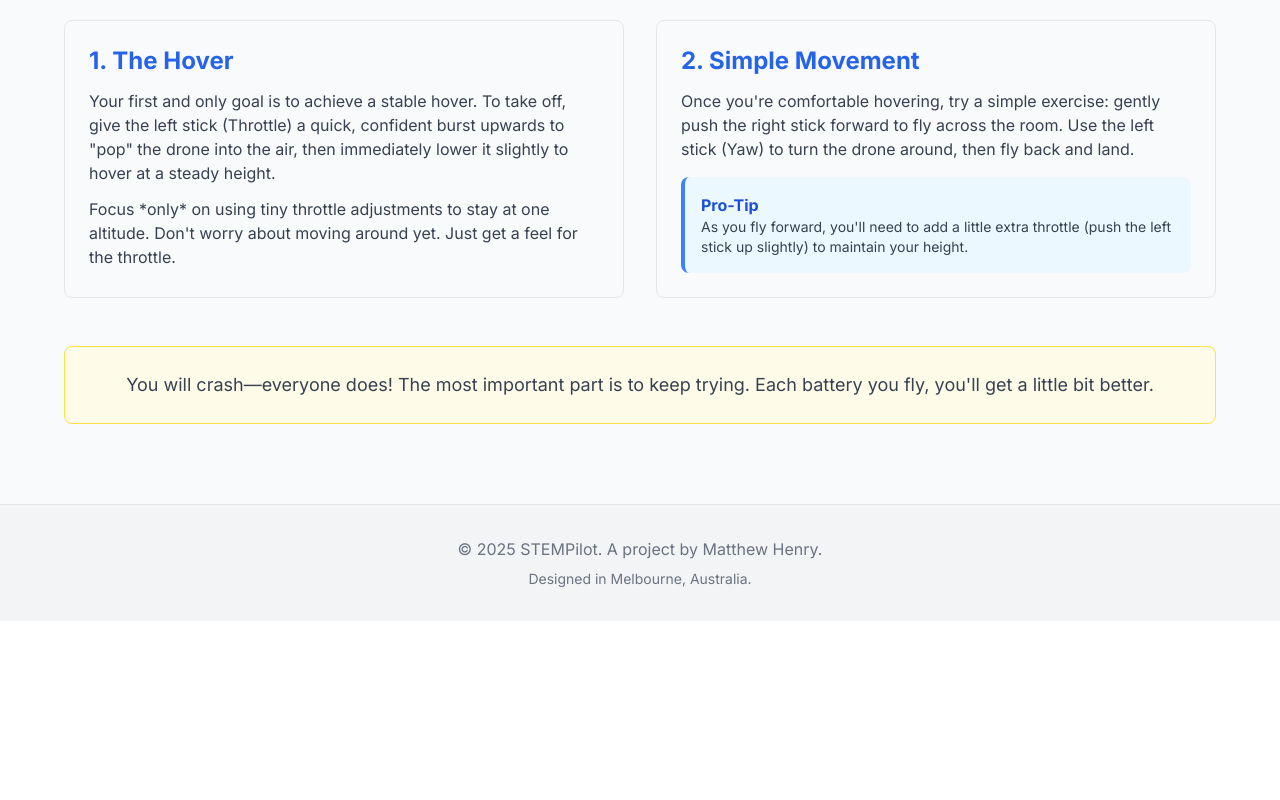
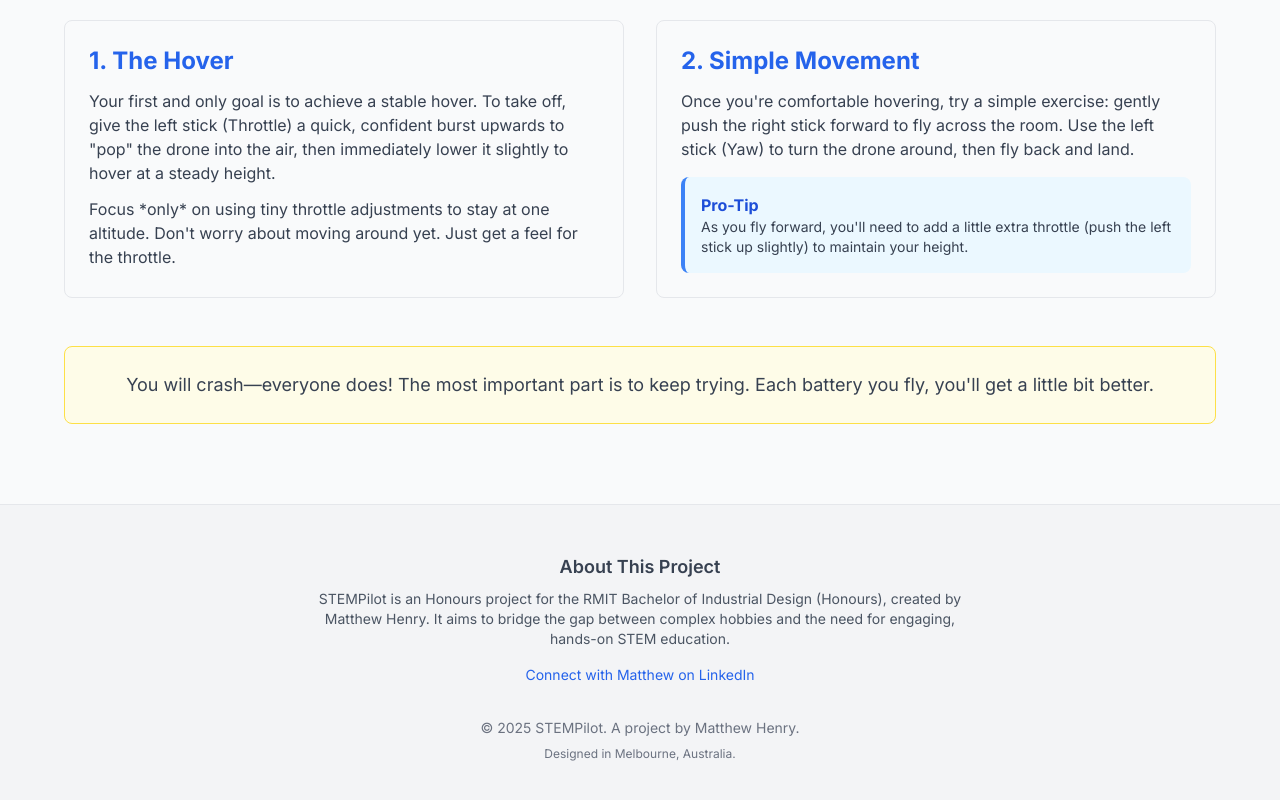
Before and after one commit to mh907873-creator/STEMPilot-Website, a plain HTML site: page index.html in a window 1280 px wide. Shown: the part 6644-7444 px from the top of the page. Before the commit the page ends 7265 px from the top, so only its background shows below. Drawn offline with nearby package versions, Linux system fonts and the light colour scheme; a web font is replaced by a local one.

Commit message:
Update index.html

```diff
--- a/index.html
+++ b/index.html
@@ -605,9 +605,20 @@
     </main>
 
     <footer class="bg-gray-100 border-t border-gray-200"> <!-- Changed bg -->
-        <div class="container mx-auto py-8 px-8 text-center text-gray-500">
-            <p>&copy; 2025 STEMPilot. A project by Matthew Henry.</p>
-            <p class="text-sm mt-2">Designed in Melbourne, Australia.</p>
+        <div class="container mx-auto py-12 px-8 text-center text-gray-500">
+             <!-- NEW "About" Section -->
+            <div class="max-w-2xl mx-auto mb-8">
+                <h4 class="text-lg font-semibold text-gray-700">About This Project</h4>
+                <p class="mt-2 text-sm text-gray-600">
+                    STEMPilot is an Honours project for the RMIT Bachelor of Industrial Design (Honours), created by Matthew Henry. It aims to bridge the gap between complex hobbies and the need for engaging, hands-on STEM education.
+                </p>
+                <a href="https://www.linkedin.com/in/matthew-henry-design/" target="_blank" rel="noopener noreferrer" class="mt-4 inline-block text-sm text-blue-600 hover:underline">
+                    Connect with Matthew on LinkedIn
+                </a>
+            </div>
+
+            <p class="text-sm">&copy; 2025 STEMPilot. A project by Matthew Henry.</p>
+            <p class="text-xs mt-2">Designed in Melbourne, Australia.</p>
         </div>
     </footer>
 
@@ -1147,8 +1158,8 @@
                     responseDiv.style.display = 'block';
                 } catch (error) {
                     console.error("Error calling Gemini API:", error);
-                    aiResponseDiv.innerText = "Sorry, I couldn't get a response. Please try again later.";
-                    aiResponseDiv.style.display = 'block';
+                    responseDiv.innerText = "Sorry, I couldn't get a response. Please try again later.";
+                    responseDiv.style.display = 'block';
                 } finally {
                     spinner.style.display = 'none';
                     button.disabled = false;
```
